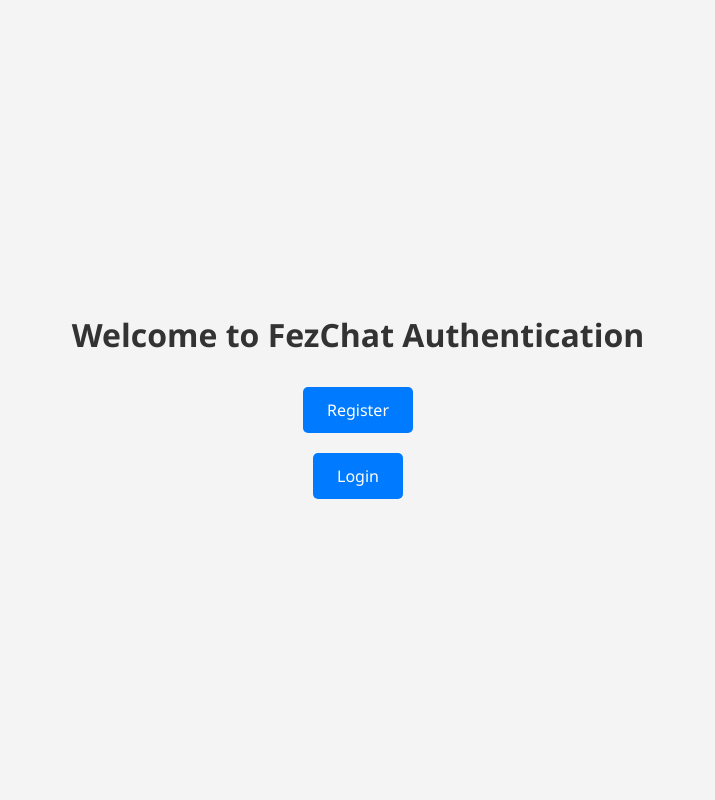
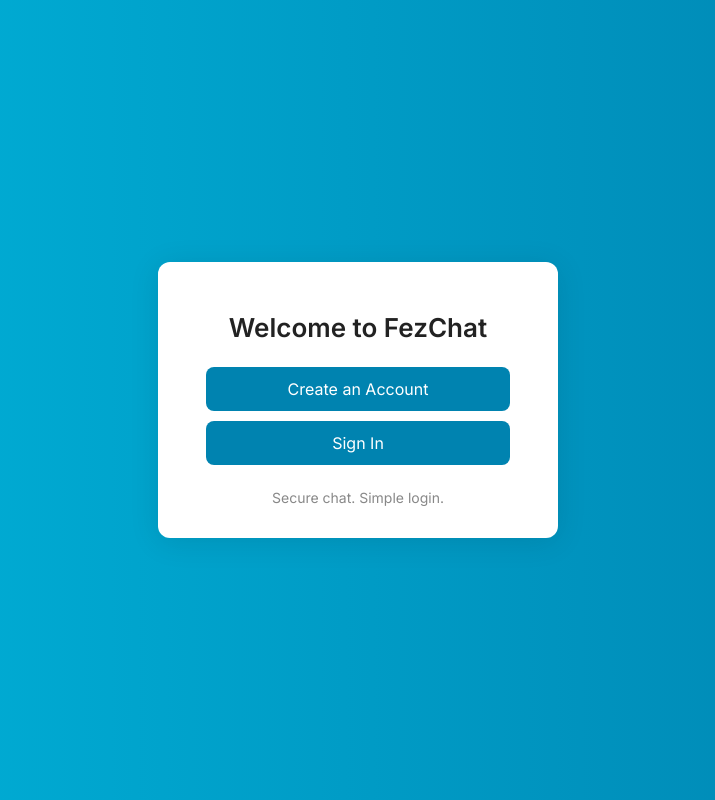
Before and after one commit to sesco001/Feschatauth, a plain HTML site: page index.html in a window 1280 px wide. Shown: the whole page, without its empty margins (282-997 px from the left). Drawn offline with Linux system fonts and the light colour scheme.

Commit message:
Update index.html

```diff
--- a/index.html
+++ b/index.html
@@ -3,40 +3,78 @@
 <head>
   <meta charset="UTF-8" />
   <meta name="viewport" content="width=device-width, initial-scale=1.0" />
-  <title>FezChat Auth Home</title>
+  <title>FezChat | Login or Register</title>
+  <link href="https://fonts.googleapis.com/css2?family=Inter:wght@400;600&display=swap" rel="stylesheet">
   <style>
+    * {
+      box-sizing: border-box;
+    }
+
     body {
-      font-family: 'Segoe UI', Tahoma, Geneva, Verdana, sans-serif;
-      background-color: #f4f4f4;
+      margin: 0;
+      padding: 0;
+      font-family: 'Inter', sans-serif;
+      background: linear-gradient(to right, #00b4db, #0083b0);
       display: flex;
-      flex-direction: column;
       align-items: center;
       justify-content: center;
       height: 100vh;
-      margin: 0;
     }
+
+    .card {
+      background-color: white;
+      padding: 2rem 3rem;
+      border-radius: 12px;
+      box-shadow: 0 4px 30px rgba(0, 0, 0, 0.1);
+      text-align: center;
+      width: 100%;
+      max-width: 400px;
+    }
+
     h1 {
-      color: #333;
+      margin-bottom: 1.5rem;
+      font-size: 26px;
+      color: #222;
     }
-    a {
-      display: inline-block;
-      margin: 10px;
-      padding: 12px 24px;
+
+    .btn {
+      display: block;
+      width: 100%;
+      padding: 12px;
+      margin-top: 10px;
+      border: none;
+      border-radius: 8px;
+      background-color: #0083b0;
+      color: white;
       font-size: 16px;
+      cursor: pointer;
+      transition: background 0.3s ease;
       text-decoration: none;
-      color: white;
-      background-color: #007bff;
-      border-radius: 5px;
-      transition: background-color 0.3s;
     }
-    a:hover {
-      background-color: #0056b3;
+
+    .btn:hover {
+      background-color: #005f7c;
+    }
+
+    .footer {
+      margin-top: 1.5rem;
+      font-size: 14px;
+      color: #888;
+    }
+
+    @media (max-width: 500px) {
+      .card {
+        padding: 1.5rem;
+      }
     }
   </style>
 </head>
 <body>
-  <h1>Welcome to FezChat Authentication</h1>
-  <a href="register.html">Register</a>
-  <a href="login.html">Login</a>
+  <div class="card">
+    <h1>Welcome to FezChat</h1>
+    <a href="register.html" class="btn">Create an Account</a>
+    <a href="login.html" class="btn">Sign In</a>
+    <div class="footer">Secure chat. Simple login.</div>
+  </div>
 </body>
 </html>
```
